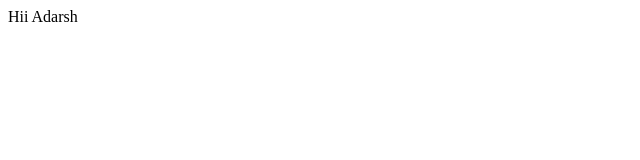
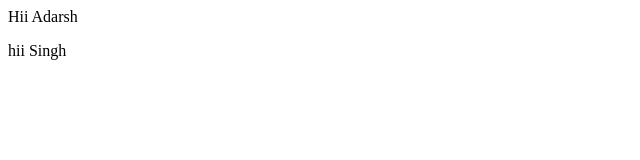
Before and after one commit to SINghAadarsH/local-demo, a plain HTML site: page index.html in a window 1280 px wide. Shown: the full height of the page, 0-640 px from the left. Drawn offline with Linux system fonts and the light colour scheme.

Commit message:
added new p

```diff
--- a/index.html
+++ b/index.html
@@ -1 +1,2 @@
 <p>Hii Adarsh</p>
+<p>hii Singh</p>
```
